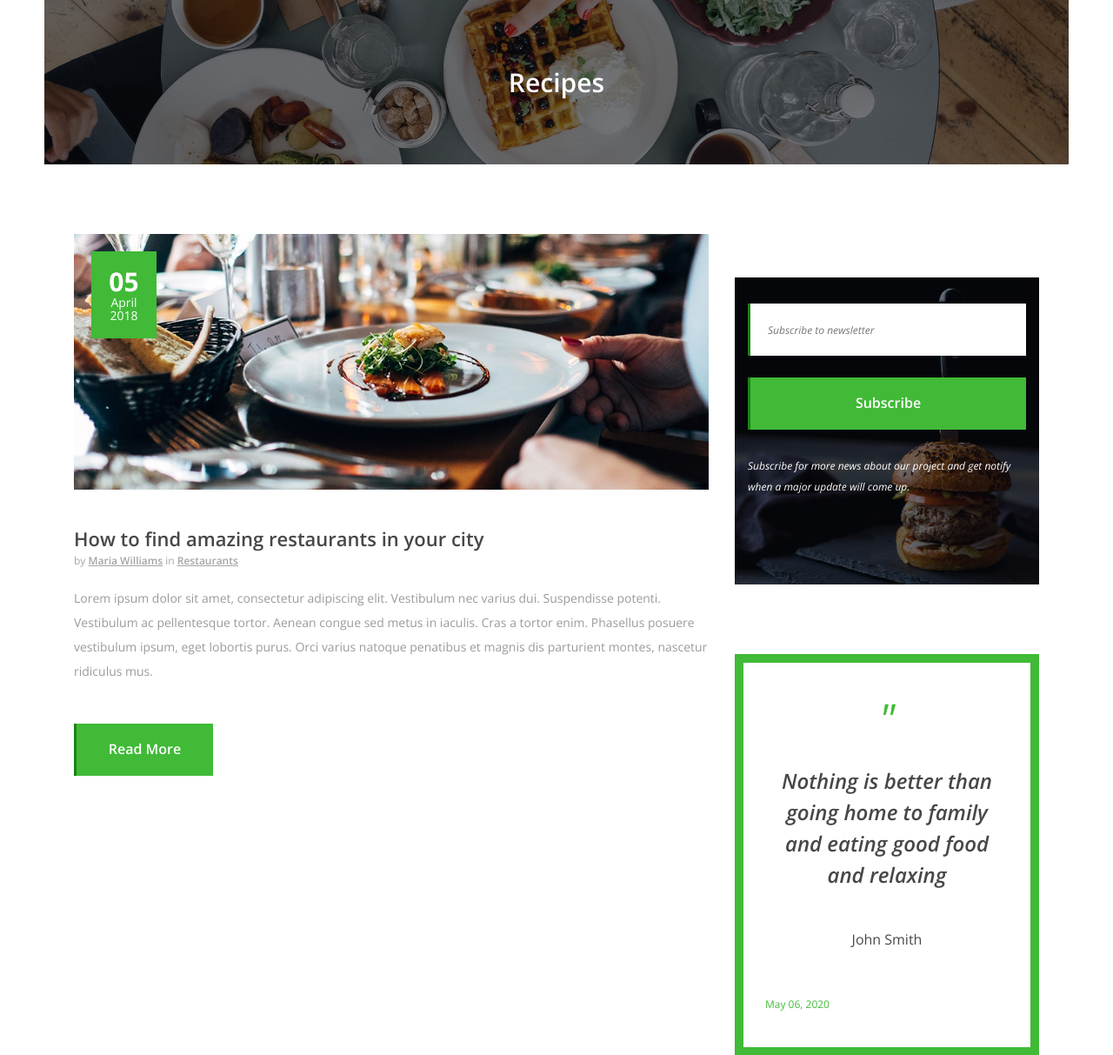
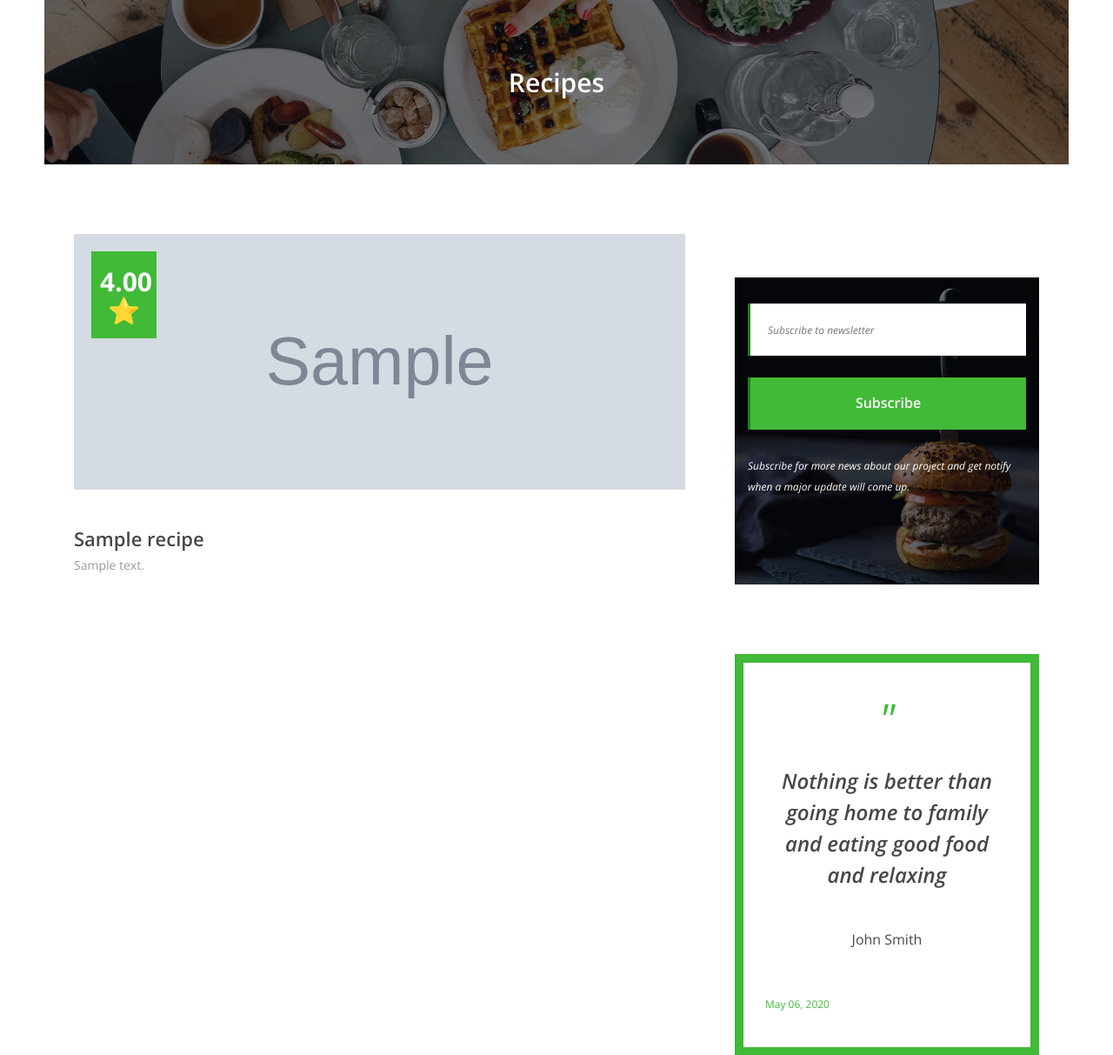
Before and after one commit to joro2404/Ma-whats-for-dinner-, a Flask app: page /recipes in a window 1280 px wide. Shown: the part 146-1359 px from the top of the page at 87% size. Run offline with Flask 2, Linux system fonts and the light colour scheme; tables that the repository leaves empty hold one stand-in row (values such as "Sample post"); grey boxes marked "Sample" are stand-in pictures; parts of the project's set-up code (start-up, migrations or seed data) failed here and were passed over; some libraries are stand-ins or nearby versions.

Commit message:
recipes front end complete

```diff
--- a/app/templates/recipes.html
+++ b/app/templates/recipes.html
@@ -66,11 +66,10 @@
     <!-- The above 4 meta tags *must* come first in the head; any other head content must come *after* these tags -->
 
     <!-- Title -->
-    <title>Delicious - Food Blog Template | Blog Post</title>
+    <title>Ma what's for dinner?</title>
 
     <!-- Favicon -->
     <link rel="icon" href="img/core-img/favicon.ico">
-
     <!-- Core Stylesheet -->
     <link rel="stylesheet" href="{{ url_for('static', filename='css/style.css') }}">
 
@@ -147,25 +146,49 @@
                     <div class="blog-posts-area">
 
                         <!-- Single Blog Area -->
+
+
+                        <!--{% for recipe in recipes %}
+                                <figure class="pizza">
+                                    <div class="pizza__hero">
+                                        <a href="/recipes/{{ recipe.id }}"><img src="{{ recipe.picture }}" alt="pizza" class="pizza__img"></a>
+                                    </div>
+                                    <div class="pizza__content">
+                                        <div class="pizza__title">
+                                            <h1 class="pizza__heading">{{ recipe.name }}</h1>
+                                            <!-- <div class="pizza__tag pizza__tag--1">#vegetarian</div>
+                                            <div class="pizza__tag pizza__tag--2">#italian</div>
+                                        </div>
+                                        <p class="pizza__description">{{ recipe.description }}</p>
+                                        <div class="pizza__details">
+                                            <p class="pizza__detail"><span class="emoji">🍕</span>850kcal</p>
+                                            <p class="pizza__detail"><span class="emoji">⏱</span>{{ recipe.time }} min</p>
+                                            <p class="pizza__detail"><span class="emoji">⭐</span>{{ recipe.get_overall_rating() }} / 5</p>
+                                        </div>
+                                    </div>
+
+                                </figure>
+                            {% endfor %}-->
+                        {% for recipe in recipes %}
                         <div class="single-blog-area mb-80">
                             <!-- Thumbnail -->
                             <div class="blog-thumbnail">
-                                <img src="../static/img/blog-img/1.jpg" alt="">
+                                <img style="width: 703px; height: 294px;" src="{{ recipe.picture }}" alt="">
                                 <!-- Post Date -->
                                 <div class="post-date">
-                                    <a href="#"><span>05</span>April <br> 2018</a>
+                                    <a><span>{{ '%0.2f'| format(recipe.get_overall_rating()|float) }}<br>⭐ </span></a>
                                 </div>
                             </div>
                             <!-- Content -->
                             <div class="blog-content">
-                                <a href="#" class="post-title">How to find amazing restaurants in your city</a>
-                                <div class="meta-data">by <a href="#">Maria Williams</a> in <a href="#">Restaurants</a>
+                                <a href="/recipes/{{ recipe.id }}" class="post-title">{{ recipe.name }}</a>
+
                                 </div>
-                                <p>Lorem ipsum dolor sit amet, consectetur adipiscing elit. Vestibulum nec varius dui. Suspendisse potenti. Vestibulum ac pellentesque tortor. Aenean congue sed metus in iaculis. Cras a tortor enim. Phasellus posuere vestibulum ipsum, eget lobortis purus. Orci varius natoque penatibus et magnis dis parturient montes, nascetur ridiculus mus. </p>
-                                <a href="#" class="btn delicious-btn mt-30">Read More</a>
-                            </div>
+                                <p>{{ recipe.description }} </p>
+
+
                         </div>
-
+                        {% endfor %}
 
 
                     </div>
```
